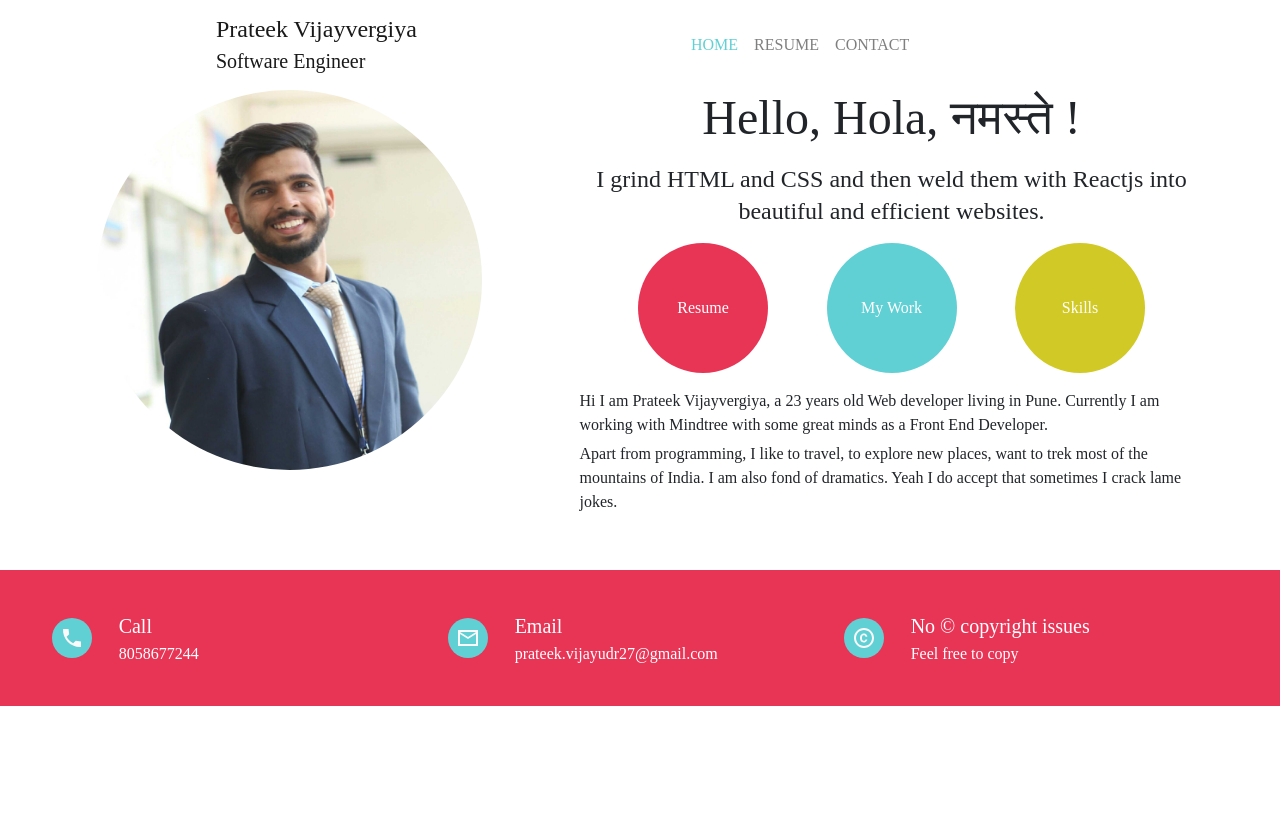
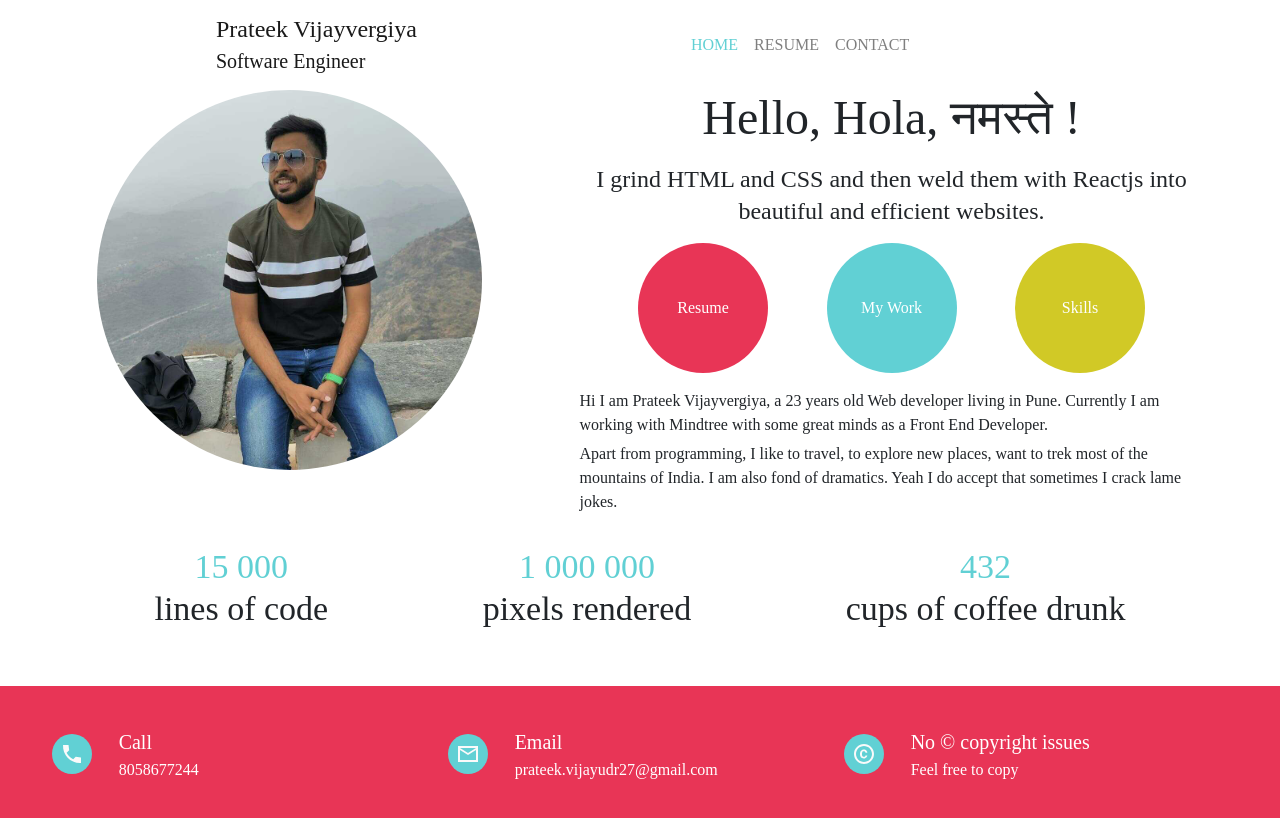
Before and after one commit to prateekvijayvergiya/prateekvijayvergiya.github.io, a Next.js app: page / in a window 1280 px wide. Shown: the top 818 px of the page. Built offline with nearby package versions, Linux system fonts and the light colour scheme.

Commit message:
designed the bottom home section

```diff
--- a/components/contact/index.js
+++ b/components/contact/index.js
@@ -1,10 +1,6 @@
 import React from 'react'
-import { Box, Grid, Link, Typography } from '@material-ui/core'
+import { Box, Grid, Typography } from '@material-ui/core'
 import { makeStyles } from '@material-ui/core/styles'
-import FacebookIcon from '@material-ui/icons/Facebook'
-import InstagramIcon from '@material-ui/icons/Instagram'
-import LinkedInIcon from '@material-ui/icons/LinkedIn'
-import TwitterIcon from '@material-ui/icons/Twitter'
 import useMediaQuery from '@material-ui/core/useMediaQuery'
 import Spacer from '../spacer';
 import ContactForm from './contactForm'
--- /dev/null
+++ b/components/home/bottomItems/index.js
@@ -0,0 +1,17 @@
+import React from 'react'
+import { Grid, Typography } from '@material-ui/core'
+
+const BottomItems = ({value, text}) => {
+  return (
+    <Grid item align={'center'}>
+      <Typography variant={'h4'} color='textSecondary'>
+        {value}
+      </Typography>
+      <Typography variant={'h4'}>
+        {text}
+      </Typography>
+    </Grid>
+  )
+}
+
+export default BottomItems
--- a/components/home/index.js
+++ b/components/home/index.js
@@ -1,15 +1,20 @@
 import React from 'react'
 import { makeStyles } from '@material-ui/core/styles'
 import { Grid, Typography } from '@material-ui/core'
+import useMediaQuery from '@material-ui/core/useMediaQuery'
 import RoundedTextArea from '../common/roundedTextArea'
+import BottomItems from './bottomItems'
+import Spacer from '../spacer'
 
 const HomePage = () => {
   const classes = useStyles()
+  const largeScreen = useMediaQuery(theme => theme.breakpoints.up('sm'))
   return (
-    <Grid container justify="space-evenly" >
+    <Grid container direction={'column'}>
+      <Grid container item justify="space-evenly" >
         <Grid item xs={12} md={4} lg={4} align='center'>
           <div className={classes.imageContainer}>
-          <img src='/profile.JPG' width={'100%'} height={'100%'} />
+            <img src='/profile1.JPG' width={'100%'} height={'100%'} />
           </div>
         </Grid>
         <Grid item container xs={12} md={6} lg={6} justify="flex-start" spacing={2}>
@@ -42,6 +47,15 @@ const HomePage = () => {
           </Grid>
         </Grid>
       </Grid>
+      <Grid item>
+        <Spacer spacing={4} />
+      </Grid>
+      <Grid item container justify="space-evenly" direction={!largeScreen ? 'column' : 'row'}>
+        <BottomItems value={'15 000'} text={'lines of code'} />
+        <BottomItems value={'1 000 000'} text={'pixels rendered'} />
+        <BottomItems value={'432'} text={'cups of coffee drunk'} />
+      </Grid>
+    </Grid>
   )
 }
 
```
Also changed, not shown: public/profile1.jpg (added), public/twitter.png (deleted). Lines whose indentation alone changed are shown as unchanged.
